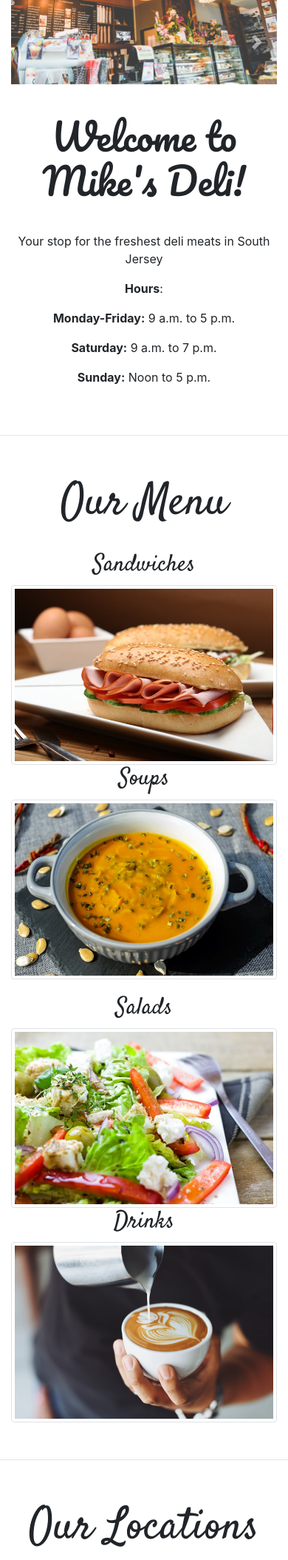
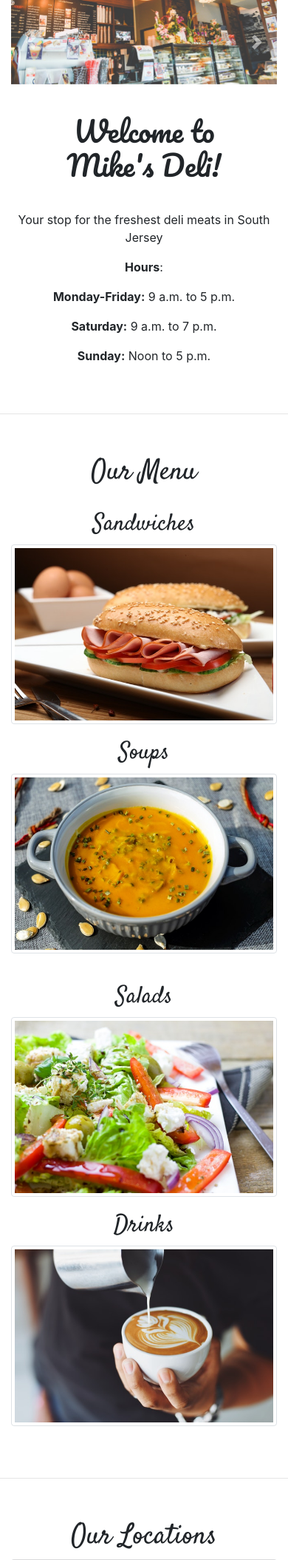
Before and after one commit to michaelJohnJames/deli-website, a PHP site: page / in a window 390 px wide. Shown: the part 56-2165 px from the top of the page at 74% size. Run offline with PHP 8.4, Linux system fonts and the light colour scheme.

Commit message:
change font size for media queries

```diff
--- a/public/css/index.css
+++ b/public/css/index.css
@@ -134,3 +134,20 @@
   margin-top: 50px;
   padding-top: 20px;
 }
+
+@media (max-width: 576px) {
+  .welcome {
+    font-size: 38px;
+  }
+  .main-heading {
+    font-size: 38px;
+  }
+
+  .sub-heading {
+    font-size: 20px;
+  }
+
+  .img-thumbnail {
+    margin-bottom: 20px;
+  }
+}
```
